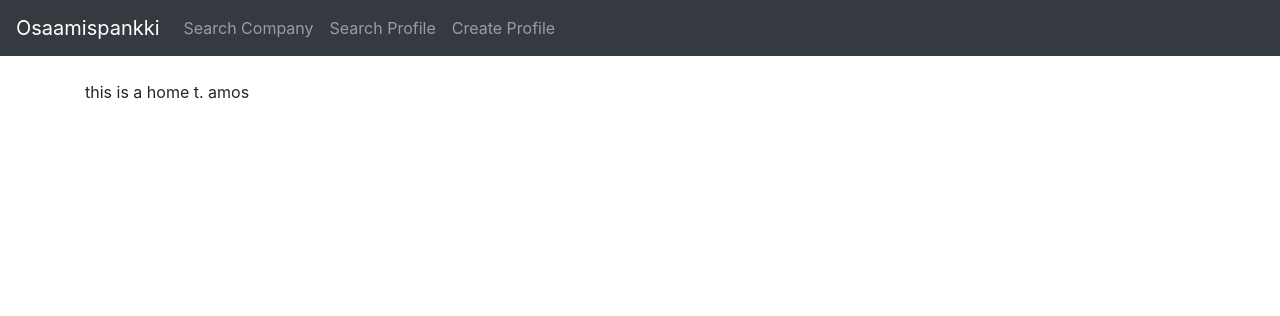
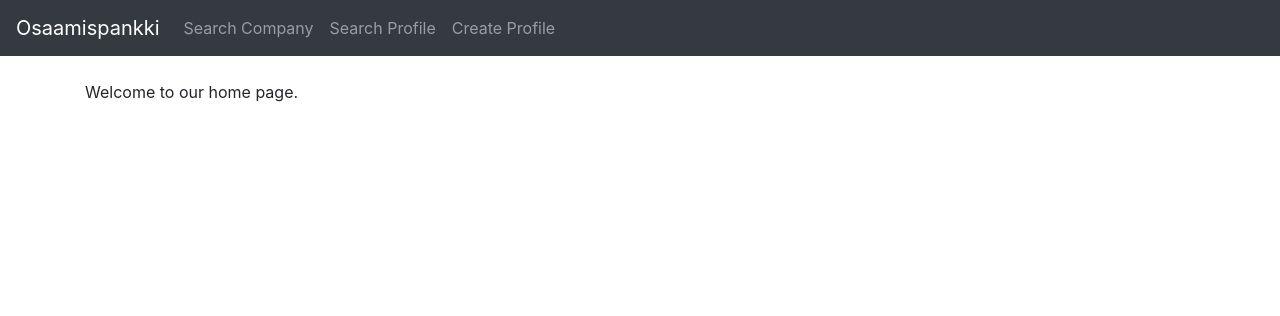
Before and after one commit to Aaltoprojects/djangoproject, a Django app: page / in a window 1280 px wide. Shown: the top 316 px of the page. Run offline with Django 3.2, Linux system fonts and the light colour scheme; some libraries are stand-ins or nearby versions.

Commit message:
Change the home text once again

```diff
--- a/pages/templates/home.html
+++ b/pages/templates/home.html
@@ -8,7 +8,7 @@ Home
 <br/>
 <div class= 'container'>
 
-this is a home t. amos
+Welcome to our home page.
 
 </div>
 {% endblock %}
```
